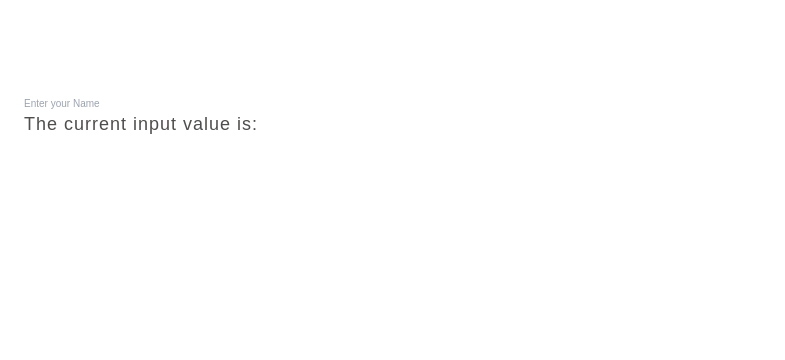
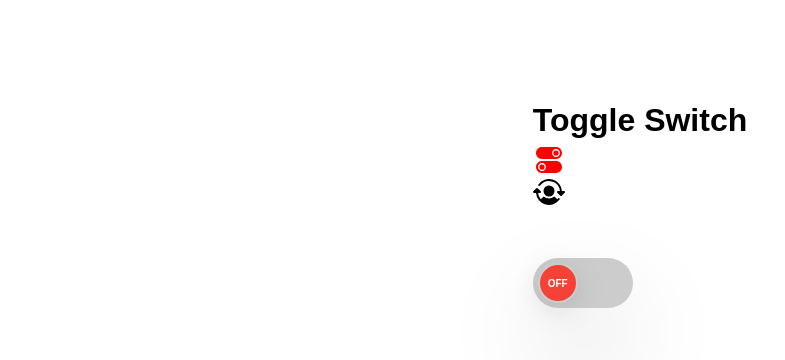
Before and after one commit to G-Golu/Only_YT_React_Study, a React (Vite) app in the folder Components/: page / in a window 1280 px wide. Shown: the top 360 px of the page, without its empty margins (0-785 px from the left). Built offline with nearby package versions, Linux system fonts and the light colour scheme.

Commit message:
create ToogleSwitch ON / OFF

```diff
--- a/Components/package.json
+++ b/Components/package.json
@@ -13,6 +13,7 @@
     "prop-types": "^15.8.1",
     "react": "^18.3.1",
     "react-dom": "^18.3.1",
+    "react-icons": "^5.4.0",
     "styled-components": "^6.1.13"
   },
   "devDependencies": {
--- a/Components/src/App.jsx
+++ b/Components/src/App.jsx
@@ -81,17 +81,21 @@
 
 
     import "./Components/EV.css";
+    import { ToggleSwitch } from "./Projects/ToggleSwitch.jsx";
     //import { DerivedState } from "./Components/hooks/DerivedState";
     //import {  State } from "./Components/hooks/State";
 
-    import { LiftingState } from "./Components/LiftStateUP";
+    //import { LiftingState } from "./Components/LiftStateUP";
+
      export const App = () => {
 
       return ( <section className="container">
        {/*   <State />*/}
        {/*  <Sibling/> */}
       {/* <DerivedState/>*/}
-       <LiftingState/>
+       {/*<LiftingState/>*/}
+
+       <ToggleSwitch/>
       </section>
 
     );
--- /dev/null
+++ b/Components/src/Projects/ToggleSwitch.css
@@ -0,0 +1,54 @@
+body {
+    width: 100%;
+    height: 100vh;
+    display: flex;
+    justify-content: center;
+  }
+
+  .toggle-switch {
+    width: 100px;
+    height: 50px;
+    border-radius: 25px;
+    background-color: #ccc;
+    position: relative;
+    cursor: pointer;
+    padding: 5px;
+    margin-top: 5rem;
+    box-shadow: rgba(17, 12, 46, 0.15) 0px 48px 100px 0px;
+  }
+
+  .switch {
+    width: 40px;
+    height: 40px;
+    border-radius: 20px;
+    display: flex;
+    align-items: center;
+    justify-content: center;
+    color: white;
+    font-weight: bold;
+    position: absolute;
+    top: 5px;
+    left: 5px;
+    transition: transform 0.3s linear, background-color 0.3s linear;
+    border: 0.2rem solid #ccc;
+    box-shadow: rgba(100, 100, 111, 0.2) 0px 7px 29px 0px;
+  }
+
+  .on {
+    background-color: #4caf50;
+    transform: translateX(50px);
+    -webkit-transform: translateX(50px);
+    -moz-transform: translateX(50px);
+    -ms-transform: translateX(50px);
+    -o-transform: translateX(50px);
+  }
+
+  .off {
+    background-color: #f44336;
+    transform: translateX(0);
+  }
+
+  .switch-state {
+    margin: 0 10px;
+    text-transform: uppercase;
+  }
--- /dev/null
+++ b/Components/src/Projects/ToggleSwitch.jsx
@@ -0,0 +1,35 @@
+import { useState } from "react";
+import "./ToggleSwitch.css";
+import { IoIosSwitch } from "react-icons/io";
+import { PiUserSwitchFill } from "react-icons/pi";
+
+export const ToggleSwitch = () => {
+  const [isOn, setIsOn] = useState(false);
+
+  const handleToggleSwitch = () => {
+    setIsOn(!isOn);
+  };
+
+  const checkIsOn = isOn ? "on" : "off";
+  const toggleBGColor = { backgroundColor: isOn ? "#4caf50" : "" };
+
+  //subscribe to Thapa Technical Youtube Channel - https://www.youtube.com/thapatechnical
+  return (
+    <>
+      <h1 style={{ color: "#000", textAlign: "center" }}>
+        Toggle Switch{" "}
+        <IoIosSwitch style={{ color: "red", textAlign: "center" }} />
+        <PiUserSwitchFill />
+      </h1>
+      <div
+        className="toggle-switch"
+        style={toggleBGColor}
+        onClick={handleToggleSwitch}
+      >
+        <div className={`switch ${checkIsOn}`}>
+          <span className="switch-state">{checkIsOn}</span>
+        </div>
+      </div>
+    </>
+  );
+};
```
Also changed, not shown: 1 other file (tests, documents, lock files or other folders).
